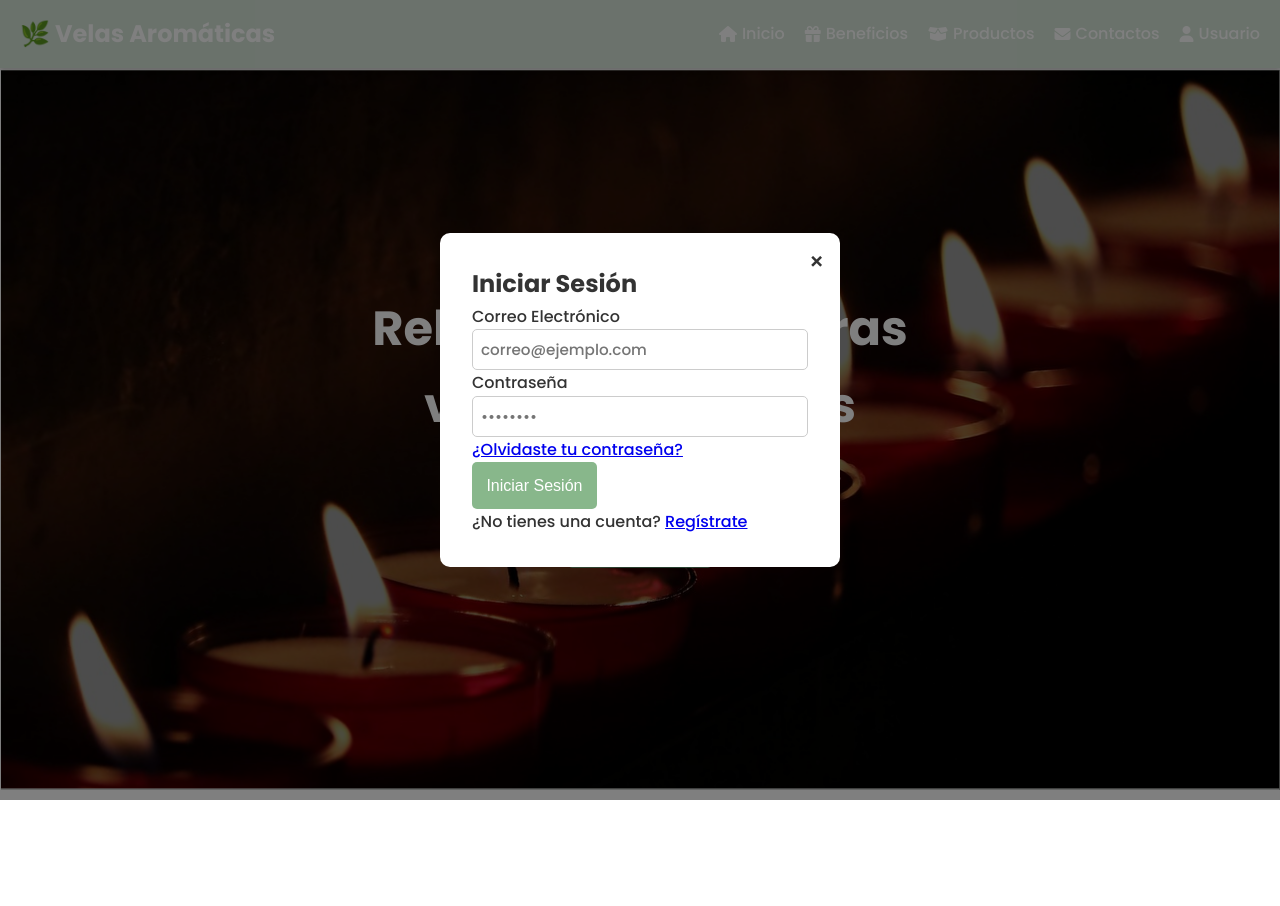
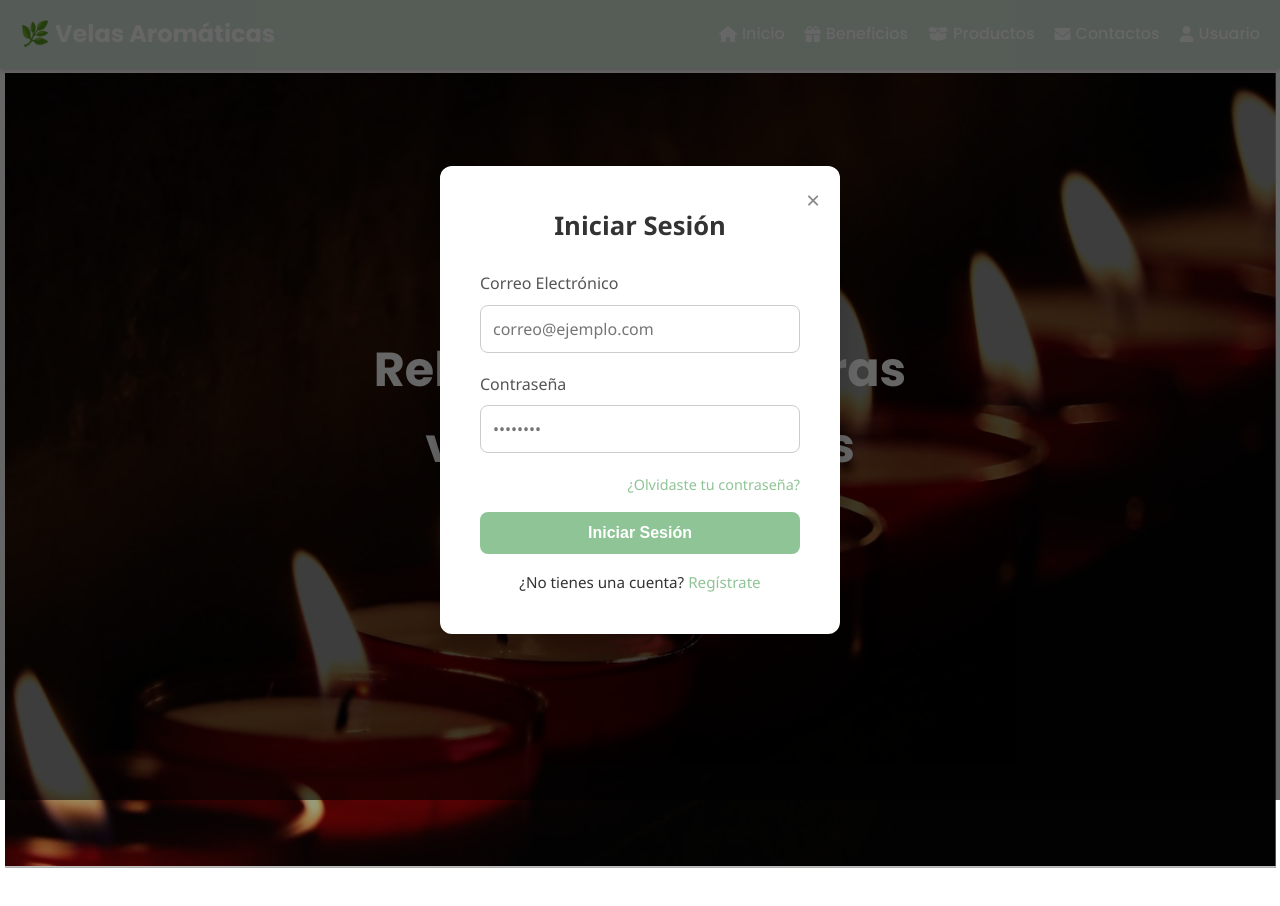
Before and after one commit to gomezpoloalexanderjunior/app_velas_aromaticas__PREVIEW, a plain HTML site: page index.html in a window 1280 px wide. Both pictures are taken after a click on the link "Usuario". Shown: the top 906 px of the page. Drawn offline with Linux system fonts and the light colour scheme.

Commit message:
imagenes

```diff
--- a/index.html
+++ b/index.html
@@ -98,11 +98,11 @@
       <p><i class="fa-solid fa-lemon"></i> Vela Cítrica</p>
     </div>
     <div class="image-card">
-      <img src="img/vela-1.jpg" alt="Vela de Canela" class="zoomable" />
+      <img src="img/vela-4.png" alt="Vela de Canela" class="zoomable" />
       <p><i class="fa-solid fa-fire-flame-curved"></i> Vela de Canela</p>
     </div>
     <div class="image-card">
-      <img src="img/vela-2.jpg" alt="Vela de Coco" class="zoomable" />
+      <img src="img/vela-5.png" alt="Vela de Coco" class="zoomable" />
       <p><i class="fa-solid fa-coconut"></i> Vela de Coco</p>
     </div>
   </div>
--- a/script.js
+++ b/script.js
@@ -16,7 +16,11 @@ const modal = document.getElementById('modalLogin');
 
 abrir.addEventListener('click', (e) => {
   e.preventDefault();
+  const nav = document.getElementById("mainNav");
+  const overlay = document.getElementById("overlay");
   modal.classList.add('mostrar');
+  nav.classList.toggle("active");
+  overlay.classList.toggle("active");
 });
 
 cerrar.addEventListener('click', () => {
--- a/styles.css
+++ b/styles.css
@@ -80,10 +80,11 @@ section {
 }
 
 /* Modal */
+/* MODAL GENERAL */
 .modal {
   position: fixed;
   inset: 0;
-  background-color: rgba(0,0,0,0.5);
+  background-color: rgba(0, 0, 0, 0.6);
   display: flex;
   justify-content: center;
   align-items: center;
@@ -98,16 +99,19 @@ section {
   visibility: visible;
 }
 
+/* CONTENIDO DEL MODAL */
 .modal-contenido {
-  background-color: #fff;
-  padding: 2rem;
+  background-color: #ffffff;
+  padding: 2.5rem;
   max-width: 400px;
   width: 90%;
-  border-radius: 10px;
+  border-radius: 12px;
+  box-shadow: 0 10px 25px rgba(0, 0, 0, 0.2);
   position: relative;
-  transform: translateY(-30px);
+  transform: translateY(-20px);
   opacity: 0;
   transition: transform 0.3s ease, opacity 0.3s ease;
+  font-family: 'Segoe UI', Tahoma, Geneva, Verdana, sans-serif;
 }
 
 .modal.mostrar .modal-contenido {
@@ -115,21 +119,114 @@ section {
   opacity: 1;
 }
 
+/* BOTÓN CERRAR */
 .cerrar {
   position: absolute;
-  top: 10px;
-  right: 15px;
+  top: 15px;
+  right: 20px;
   font-size: 1.5rem;
+  color: #888;
   cursor: pointer;
+  transition: color 0.3s;
+}
+.cerrar:hover {
+  color: #e74c3c;
 }
 
+/* TITULO */
+.modal-contenido h2 {
+  margin-bottom: 1.5rem;
+  font-size: 1.6rem;
+  color: #333;
+  text-align: center;
+}
+
+/* FORMULARIO */
+.login .form-group {
+  margin-bottom: 1.2rem;
+}
+
+.login label {
+  display: block;
+  margin-bottom: 0.5rem;
+  color: #555;
+  font-weight: 500;
+}
+
+.login input[type="email"],
+.login input[type="password"] {
+  width: 100%;
+  padding: 0.75rem;
+  border: 1px solid #ccc;
+  border-radius: 8px;
+  font-size: 1rem;
+  transition: border-color 0.3s, box-shadow 0.3s;
+}
+
+.login input:focus {
+  border-color: #3498db;
+  box-shadow: 0 0 0 2px rgba(52, 152, 219, 0.2);
+  outline: none;
+}
+
+/* ACCIONES ADICIONALES */
+.form-actions {
+  display: flex;
+  justify-content: flex-end;
+  margin-bottom: 1rem;
+}
+
+.form-actions a {
+  font-size: 0.9rem;
+  color: #8fc496;
+  text-decoration: none;
+}
+
+.form-actions a:hover {
+  text-decoration: underline;
+}
+
+/* BOTÓN DE LOGIN */
+.login-btn {
+  width: 100%;
+  padding: 0.75rem;
+  background-color: #8fc496;
+  color: #fff;
+  font-size: 1rem;
+  font-weight: bold;
+  border: none;
+  border-radius: 8px;
+  cursor: pointer;
+  transition: background-color 0.3s;
+}
+
+.login-btn:hover {
+  background-color: #d6e5d8;
+}
+
+/* ENLACE REGISTRARSE */
+.register-link {
+  margin-top: 1rem;
+  text-align: center;
+  font-size: 0.95rem;
+}
+
+.register-link a {
+  color: #8fc496;
+  text-decoration: none;
+  font-weight: 500;
+}
+
+.register-link a:hover {
+  text-decoration: underline;
+}
 
 /* Hero */
 .hero {
   background-image: url('img/fondo.jpg'); /* puedes cambiar esta URL */
   background-size: cover;
   background-position: center;
-  height: 90vh;
+  height: 100vh;
   display: flex;
   align-items: center;
   justify-content: center;
```
Also changed, not shown: img/vela-4.png (added), img/vela-5.png (added).
